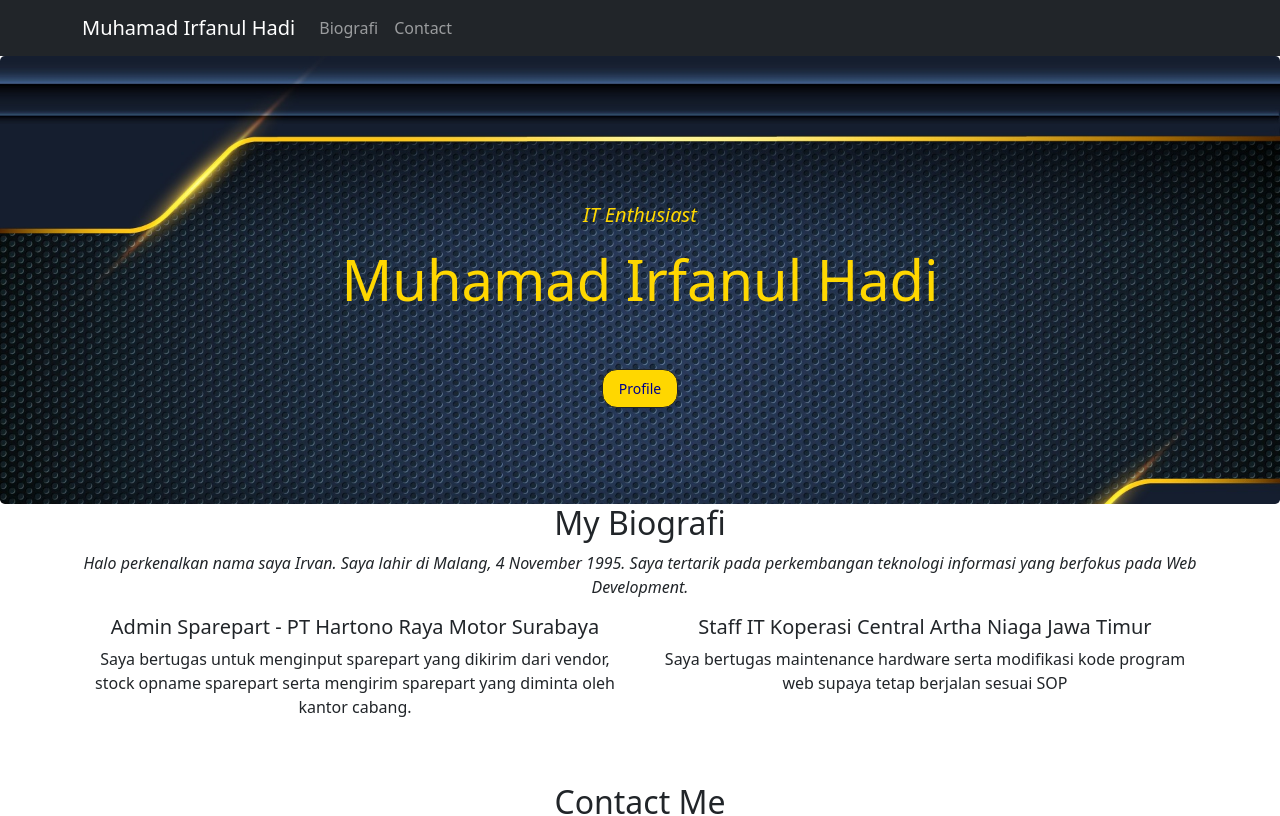
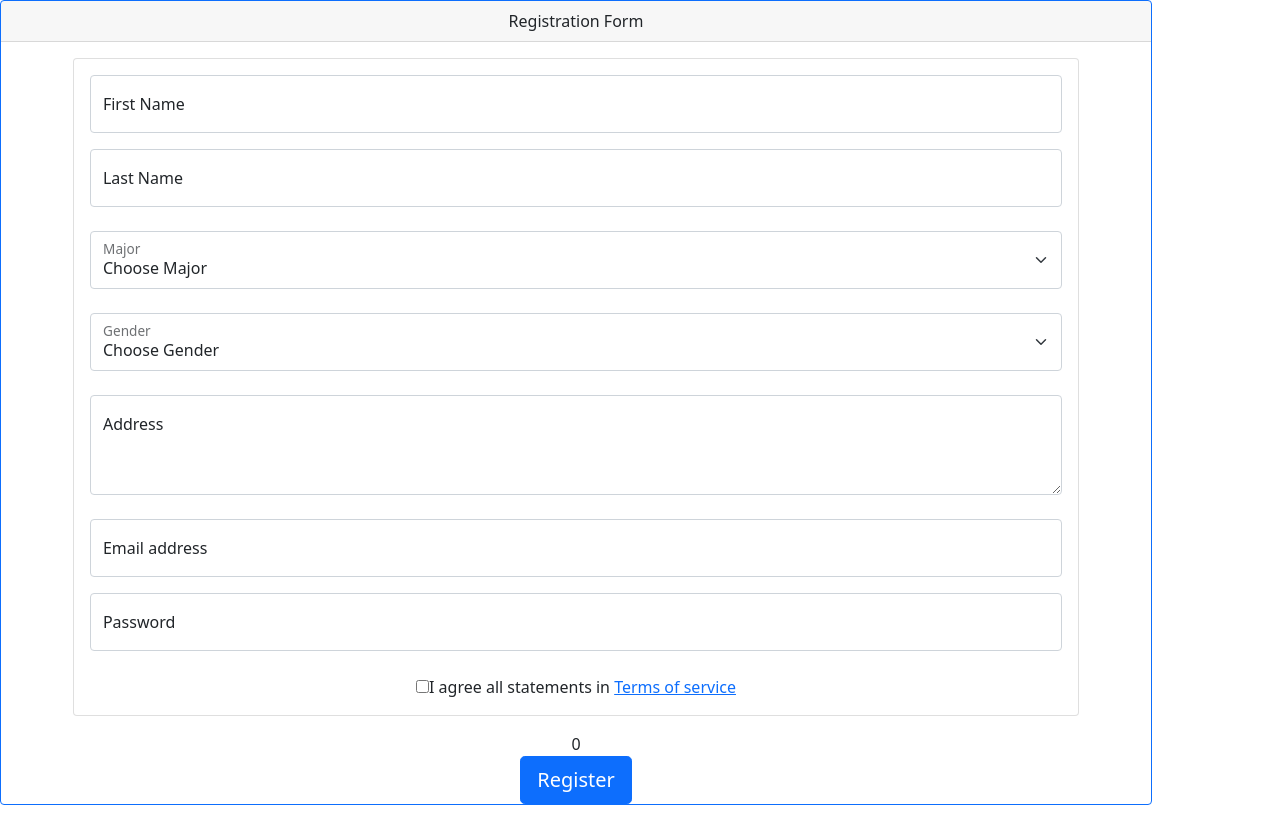
Before and after one commit to Irvan0703/ReactJs, a React (Create React App) app: page / in a window 1280 px wide. Shown: the top 816 px of the page. Built offline with nearby package versions, Linux system fonts and the light colour scheme.

Commit message:
Form & Validation

```diff
--- a/src/App.js
+++ b/src/App.js
@@ -1,12 +1,13 @@
 
 import './App.css';
-import TugasStyling from './Materi/TugasStyling';
+import FormValidation from './Materi/FormValidation';
+
 
 
 function App() {
   return (
-    <div className="App">
-      <TugasStyling />
+    <div className="App" >
+      <FormValidation />
     </div>
   );
 }
--- /dev/null
+++ b/src/Materi/FormValidation/TaskForm/index.jsx
@@ -0,0 +1,92 @@
+import React from "react";
+import 'bootstrap/dist/css/bootstrap.min.css';
+import {  Card, FloatingLabel, Form } from "react-bootstrap";
+
+
+export default class TaskForm extends React.Component{
+
+    state = {
+        firstName: '',
+        lastName: '',
+        major: '',
+        gender: '',
+        address: '',
+        email: '',
+        password: '',
+        agreement:  false
+    }
+
+    render(){
+        return(
+            <div className="d-flex justify-content-center">
+                <Card style={{ width: '90%' }}>
+                    <Card.Body>
+                        <FloatingLabel
+                        controlId="floatingInputFirstName"
+                        label="First Name"
+                        className="mb-3"
+                    >
+                            <Form.Control name="firstName" type="text" placeholder="First Name"
+                            onChange={e =>  this.setState({firstName: e.target.value},() => this.props.receiveValue(this.state))}/>
+                        </FloatingLabel>
+                        <FloatingLabel controlId="floatingInputLastName" label="Last Name">
+                            <Form.Control name="lastName" type="text" placeholder="Last Name"
+                             onChange={e =>  this.setState({lastName: e.target.value}, () => this.props.receiveValue(this.state))}/>
+                        </FloatingLabel>
+                        <br />
+                        <FloatingLabel controlId="floatingSelectMajor" label="Major" >
+                            <Form.Select name="major" aria-label="Floating label select example"
+                             onChange={e =>  this.setState({major: e.target.value}, () => this.props.receiveValue(this.state))}>
+                                <option>Choose Major</option>
+                                <option value="Information Technology">Information Technology</option>
+                                <option value="Informatic Engineering">Informatic Engineering</option>
+                                <option value="Information System">Information System</option>
+                            </Form.Select>
+                        </FloatingLabel>
+                        <br />
+                        <FloatingLabel controlId="floatingSelectGender" label="Gender">
+                            <Form.Select name="gender" aria-label="Floating label select example"
+                             onChange={e =>  this.setState({gender: e.target.value}, () => this.props.receiveValue(this.state))}>
+                                <option>Choose Gender</option>
+                                <option value="Male">Male</option>
+                                <option value="Female">Female</option>
+                                <option value="Other">Other</option>
+                            </Form.Select>
+                        </FloatingLabel>
+                        <br />
+                        <FloatingLabel controlId="floatingTextarea2" label="Address">
+                            <Form.Control
+                            name="address"
+                            as="textarea"
+                            placeholder="Address . . ."
+                            style={{ height: '100px' }}
+                            onChange={e =>  this.setState({address: e.target.value}, () => this.props.receiveValue(this.state))}
+                            />
+                        </FloatingLabel>
+                        <br />
+                        <FloatingLabel
+                        controlId="floatingInputEmail"
+                        label="Email address"
+                        className="mb-3"
+                        >
+                            <Form.Control name="email" type="email" placeholder="name@example.com"
+                             onChange={e =>  this.setState({email: e.target.value}, () => this.props.receiveValue(this.state))}/>
+                        </FloatingLabel>
+                        <FloatingLabel controlId="floatingPassword" label="Password">
+                            <Form.Control name="password" type="password" placeholder="Password"
+                             onChange={e =>  this.setState({password: e.target.value}, () => this.props.receiveValue(this.state))}/>
+                        </FloatingLabel>
+                        <br/>
+                        <input name="agreement" type="checkbox" value={true}
+                        onClick={e =>  this.setState({agreement: e.target.checked}, () => this.props.receiveValue(this.state))}></input>
+                        <label className="form-check-label">
+                            I agree all statements in <a href="#!">Terms of service</a>
+                        </label>
+                    </Card.Body>
+                </Card>
+
+
+            </div>
+        )
+    }
+}
--- /dev/null
+++ b/src/Materi/FormValidation/Validation/index.jsx
@@ -0,0 +1,80 @@
+import React from "react";
+import 'bootstrap/dist/css/bootstrap.min.css';
+import { Button } from "react-bootstrap";
+
+
+export default class Validation extends React.Component{
+
+    state={
+        errors:[]
+    }
+
+    handleSubmit = () =>{
+        const {firstName, lastName, major, gender, address, email, password, agreement} = this.props.controlValue;
+        let message = [];
+       const re = /\S+@\S+\.\S+/;
+
+        if(firstName.length === 0){
+            message = [...message, 'First Name cannot be empty']
+        }
+        if(lastName.length === 0){
+            message = [...message, 'Last Name cannot be empty']
+        }
+        if(major === '' || major === 'Choose Major'){
+            message = [...message, 'Major cannot be empty']
+        }
+        if(gender === '' || gender === 'Choose Gender'){
+            message = [...message, 'Gender cannot be empty']
+        }
+        if(address.length === 0){
+            message = [...message, 'Address cannot be empty']
+        }
+        if(email.length === 0){
+            message = [...message, 'Email cannot be empty']
+        } else if(!re.test(String(email).toLowerCase())){
+            message = [...message, 'Email not valid']
+        }
+
+        if(password.length === 0){
+            message = [...message, 'Password cannot be empty']
+        } else if (password.length < 6){
+            message = [...message, 'The password must be at least 6 characters']
+        }
+        if(agreement.length === 0){
+            message = [...message, 'Agreement cannot be empty']
+        }
+
+        if(message.length > 0){
+            this.setState({
+                errors:message
+            }, () => this.props.handleErrors(this.state));
+        } else {
+            alert(`
+            First Name = ${firstName}
+            Last Name  = ${lastName}
+            Major      = ${major}
+            Gender     = ${gender}
+            Address    = ${address}
+            Email      = ${email}
+            Password   = ${password}
+            `);
+            this.setState({
+                errors: []
+            })
+        }
+
+    }
+
+    render() {
+        return(
+            <div className="d-flex justify-content-center">
+                <div className="d-grid gap-2">
+                        <Button name="register" variant="primary" size="lg"
+                        onClick={e => this.handleSubmit()}>
+                            Register
+                        </Button>
+                </div>
+            </div>
+        )
+    }
+}
--- /dev/null
+++ b/src/Materi/FormValidation/index.jsx
@@ -0,0 +1,52 @@
+import React from "react";
+import { Card } from "react-bootstrap";
+import TaskForm from "./TaskForm";
+import Validation from "./Validation";
+
+
+export default class FormValidation extends React.Component{
+
+    state = {
+        firstName: '',
+        lastName: '',
+        major: '',
+        gender: '',
+        address: '',
+        email: '',
+        password: '',
+        agreement:  false,
+        errors:[]
+    }
+    handleValue = (data) => {
+        this.setState({firstName: data.firstName, lastName:data.lastName, major: data.major, gender: data.gender, address: data.address, email: data.email, password: data.password, agreement: data.agreement})
+    }
+    showErrors = (data) => {
+        this.setState({errors:data.errors});
+    }
+
+    render(){
+
+        return (
+            <div className="d-flex content-center">
+                <Card border="primary" style={{ width: '90%' }}>
+                    <Card.Header>Registration Form</Card.Header>
+                    <Card.Body>
+                        <TaskForm receiveValue={this.handleValue}/>
+                    </Card.Body>
+                    {
+                        this.state.errors.length  && <ul style={{color: 'red'}}>
+                        {
+                            this.state.errors.map((message, i) => <li key={i}>{message}</li>)
+                        }
+                    </ul>
+
+                    }
+
+                    <br/>
+                    <Validation controlValue={this.state} handleErrors={this.showErrors}/>
+                </Card>
+
+            </div>
+        )
+    }
+}
```
